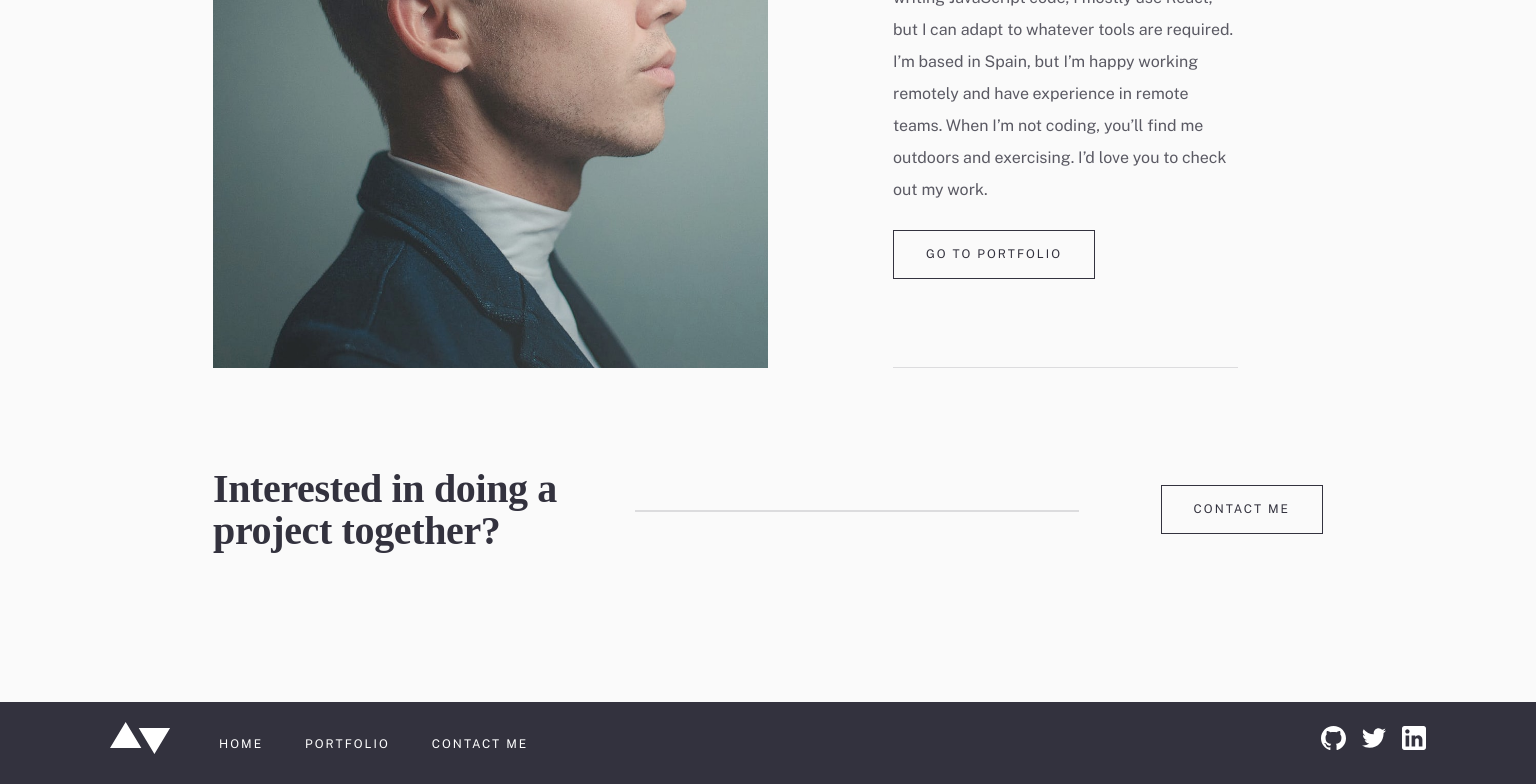
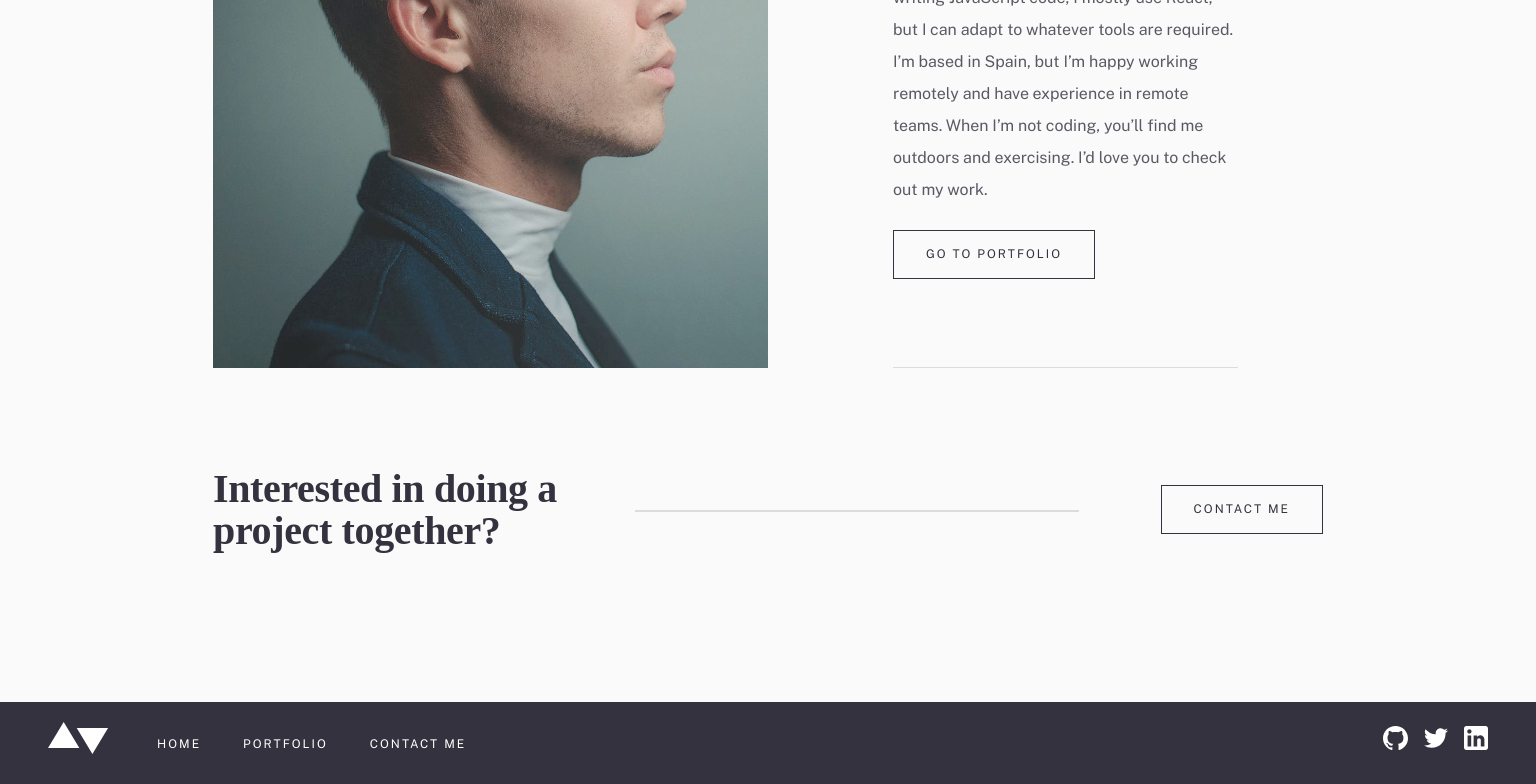
Before and after one commit to xaviguasch/minimalist-portfolio-website-frontendmentor-prac, a React (Create React App) app: page / in a window 1536 px wide. Shown: the part 1101-1885 px from the top of the page. Built offline with nearby package versions, Linux system fonts and the light colour scheme; a web font is replaced by a local one.

Commit message:
styled Footer component for ultrawide screens

```diff
--- a/src/components/ContactPage.css
+++ b/src/components/ContactPage.css
@@ -102,4 +102,8 @@
     grid-template-columns: 45% 55%;
     grid-column-gap: 0;
   }
+
+  .contact-me .title {
+    grid-area: contact-title;
+  }
 }
--- a/src/components/Footer.css
+++ b/src/components/Footer.css
@@ -2,13 +2,15 @@
   background: var(--clr-grayish-dark-blue-bg);
   color: var(--clr-white-text);
 
+  padding: 56px 0;
+}
+
+.Footer__container {
   display: flex;
   flex-direction: column;
   justify-content: center;
   align-items: center;
   gap: 40px;
-
-  padding: 56px 0;
 }
 
 .Footer_link svg {
@@ -23,7 +25,8 @@
 @media (min-width: 650px) {
   .Footer {
     padding: 20px 40px;
-
+  }
+  .Footer__container {
     flex-direction: row;
     justify-content: space-between;
     align-items: center;
@@ -35,10 +38,24 @@
 @media (min-width: 1275px) {
   .Footer {
     padding: 20px 110px;
+  }
 
+  .Footer__container {
     flex-direction: row;
     justify-content: space-between;
     align-items: center;
     gap: 48px;
   }
 }
+
+/* Wide monitor */
+@media (min-width: 1440px) {
+  .Footer {
+    padding: 20px 0;
+  }
+
+  .Footer__container {
+    margin: 0 auto;
+    max-width: 1440px;
+  }
+}
--- a/src/components/Footer.js
+++ b/src/components/Footer.js
@@ -13,13 +13,15 @@ import './Footer.css'
 const Footer = () => {
   return (
     <div className='Footer'>
-      <Link to='/' className='Footer_link'>
-        <Logo />
-      </Link>
+      <div className='Footer__container'>
+        <Link to='/' className='Footer_link'>
+          <Logo />
+        </Link>
 
-      <Navbar position='nav_footer' />
+        <Navbar position='nav_footer' />
 
-      <IconGroup position='icon-group_footer' />
+        <IconGroup position='icon-group_footer' />
+      </div>
     </div>
   )
 }
```
